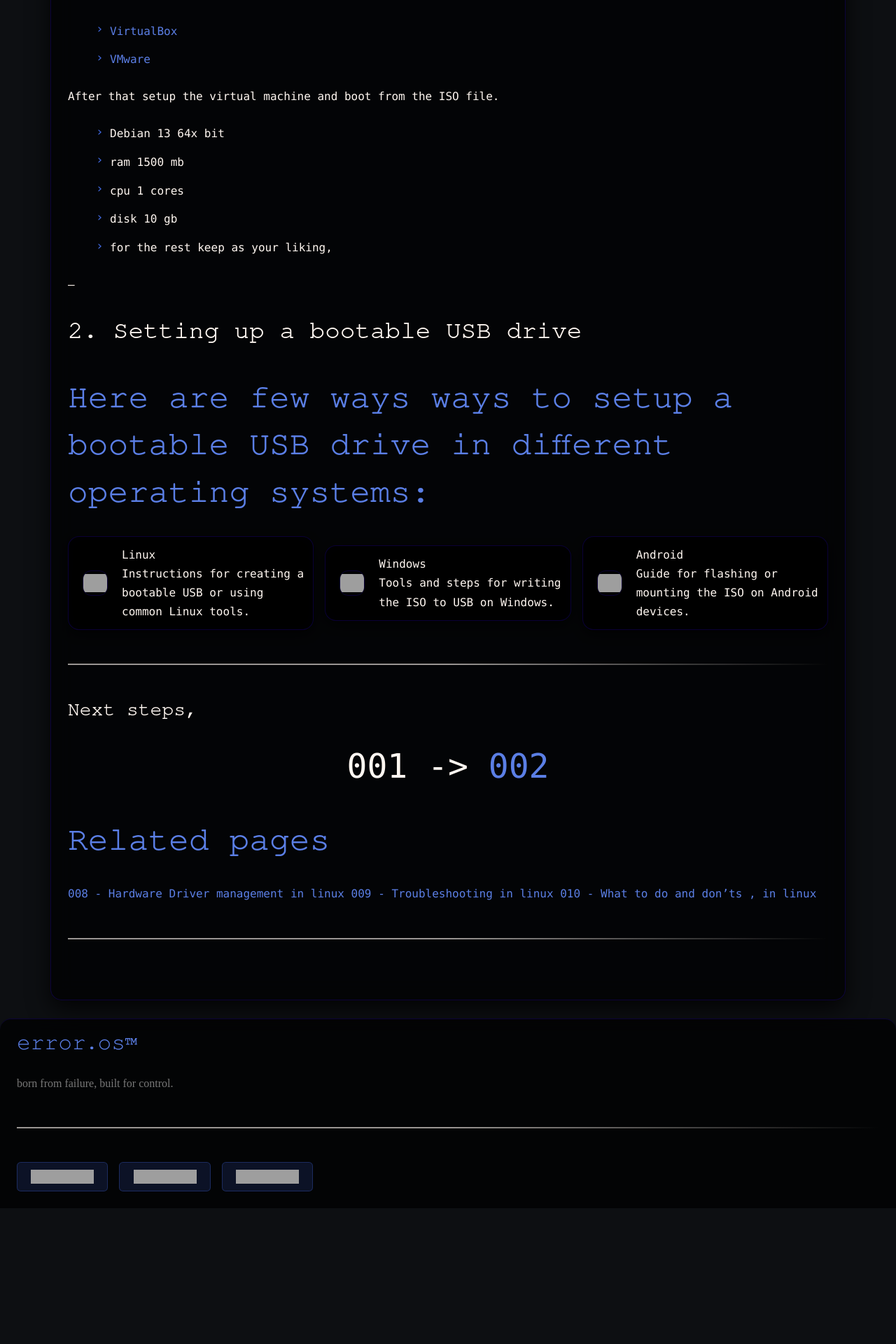
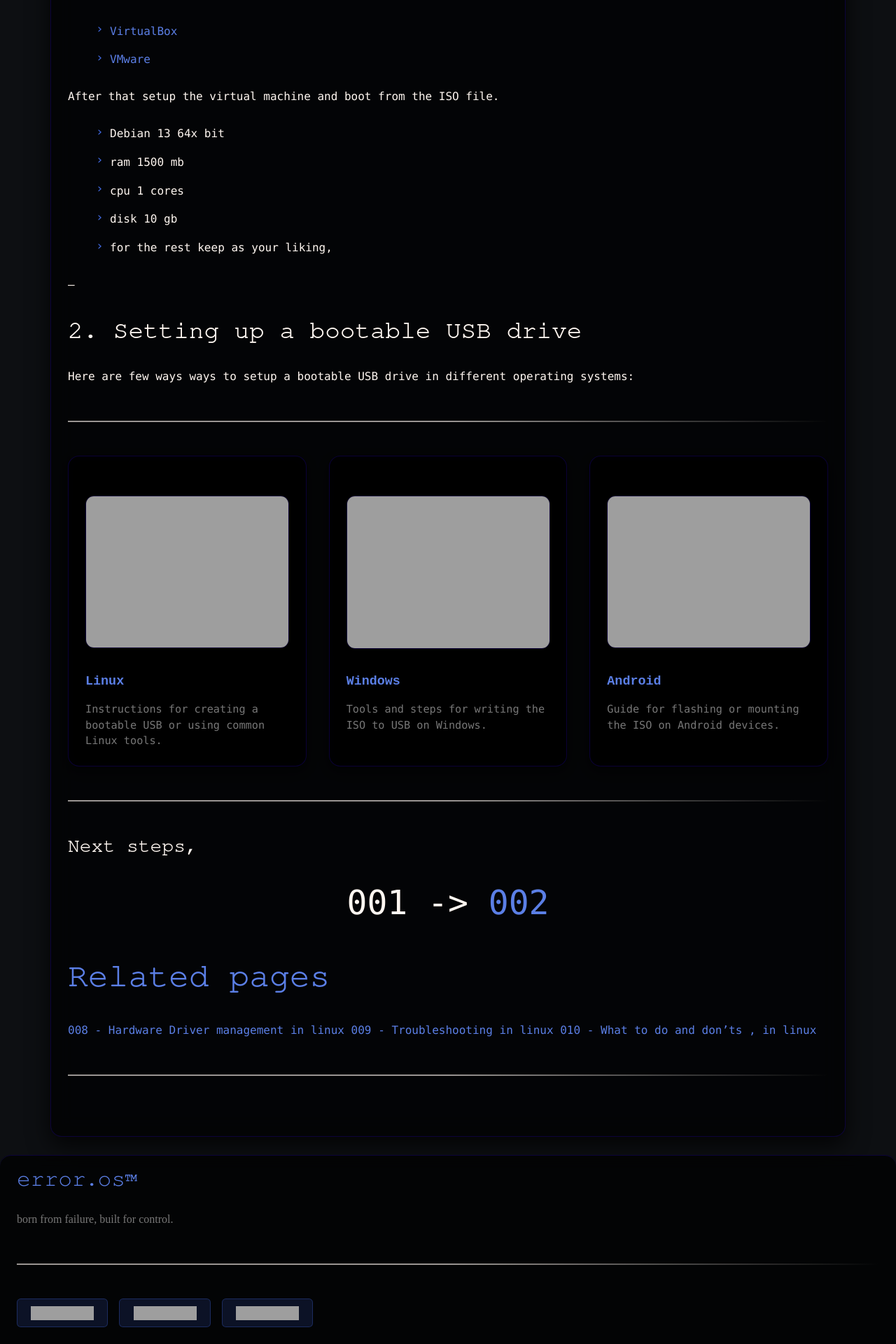
Before and after one commit to zynomon/error.doc, a Jekyll site: the page built from docs/001/index.md, in a window 1280 px wide. Shown: the part 2215-4135 px from the top of the page at 70% size. Built offline with Jekyll 4.4.1, drawn with Linux system fonts in a browser that asks for light colours; nearby versions of some CDN libraries; grey boxes are pictures that could not be loaded.

Commit message:
lets see

```diff
--- a/assets/css/style.css
+++ b/assets/css/style.css
@@ -1280,18 +1280,19 @@
 
 .docs-grid {
     display: grid;
-    grid-template-columns: repeat(auto-fit, minmax(300px, 1fr));
-    gap: 1.5rem;
+    grid-template-columns: repeat(auto-fit, minmax(280px, 1fr));
+    gap: 2rem;
     margin: 2rem 0;
 }
 
 .docs-card {
-    display: flex;
-    align-items: center;
-    gap: 1rem;
+    display: grid;
+    grid-template-rows: auto auto 1fr;
+    align-items: start;
     padding: 1.5rem;
     background: var(--glass-bg);
-    backdrop-filter: blur(12px);
+    backdrop-filter: blur(12px) saturate(120%);
+    -webkit-backdrop-filter: blur(12px) saturate(120%);
     border: 1px solid var(--glass-border);
     border-radius: var(--border-radius-lg);
     box-shadow: var(--shadow-md);
@@ -1307,12 +1308,36 @@
     box-shadow: var(--shadow-xl), var(--glow-md);
 }
 
+.docs-card .card-img {
+    width: 100%;
+    aspect-ratio: 4 / 3;
+    border-radius: var(--border-radius-md);
+    margin-bottom: 1rem;
+    background: var(--panel);
+    box-shadow: var(--shadow-sm);
+}
+
+.docs-card .card-title {
+    font-family: "OCR A Std", monospace;
+    font-weight: 600;
+    font-size: var(--step-up-1);
+    margin-bottom: 0.75rem;
+    color: var(--accent-bright);
+}
+
+.docs-card .card-desc {
+    font-size: 0.95rem;
+    line-height: 1.5;
+    color: var(--fg-secondary);
+}
+
 .docs-card code {
     background: rgba(65, 105, 225, 0.2);
     color: var(--accent-bright);
     padding: 0.4rem 0.8rem;
     border: 1px solid var(--accent-primary);
-    font-size: 1rem;
+    font-size: 0.9rem;
+    border-radius: var(--border-radius-sm);
 }
 
 /*  --------------------------------------------------------------------------
--- a/docs/001/index.md
+++ b/docs/001/index.md
@@ -4,6 +4,7 @@
 description: "Guide for downloading files and verifying checksums"
 embed-thumbnail: https://zynomon.github.io/error.doc/docs/001/thumb.png
 icon: https://zynomon.github.io/error/icons/doc/doc.svg
+
 ---
 
 # Downloading and checksum
@@ -35,8 +36,7 @@
         <img align="left" size="16" src="https://custom-icon-badges.demolab.com/badge/-5391FE?logo=powershell-white&logoColor=fff" alt="pwsh badge" />
         <b>Windows (pwsh) version</b> <span style="font-size:14px;">(click to expand)</span>
     </summary>
-<pre><code>
-New-Item -ItemType Directory -Force -Path "$HOME/downloads/iso"
+<pre><code>New-Item -ItemType Directory -Force -Path "$HOME/downloads/iso"
 Set-Location "$HOME/downloads/iso"
 
 Invoke-WebRequest -Uri "https://archive.org/download/error.os_Neospace_2025/error.os_Neospace_2025.iso" -OutFile "error.os_Neospace_2025.iso"
@@ -55,8 +55,7 @@
 
 $expectedMd5 = (Get-Content "md5sum.txt").Split(" ")[0]
 $actualMd5   = (Get-FileHash -Algorithm MD5 -Path "error.os_Neospace_2025.iso").Hash
-if ($expectedMd5.ToUpper() -eq $actualMd5.ToUpper()) { "MD5 verification passed" } else { "MD5 verification FAILED" }
-</code></pre>
+if ($expectedMd5.ToUpper() -eq $actualMd5.ToUpper()) { "MD5 verification passed" } else { "MD5 verification FAILED" }</code></pre>
 </details>
 
 <details>
@@ -64,8 +63,7 @@
         <img align="left" size="16" src="https://img.shields.io/badge/-black?logo=gnu-bash" alt="bash badge" />
         <b>Linux (bash) version</b> <span style="font-size:14px;">(click to expand)</span>
     </summary>
-<pre><code>
-mkdir -p ~/downloads/iso
+<pre><code>mkdir -p ~/downloads/iso
 cd ~/downloads/iso
 wget https://archive.org/download/error.os_Neospace_2025/error.os_Neospace_2025.iso
 wget https://archive.org/download/error.os_Neospace_2025/sums.7z
@@ -73,8 +71,7 @@
 gpg --verify iso_verification.gpg error.os_Neospace_2025.iso
 sha512sum -c iso_verification.sha512.txt
 sha256sum -c sha256sum.txt
-md5sum -c md5sum.txt
-</code></pre>
+md5sum -c md5sum.txt</code></pre>
 </details>
 
 
@@ -104,37 +101,40 @@
 --
 
 ### 2. Setting up a bootable USB drive
+Here are few ways ways to setup a bootable USB drive in different operating systems:
 
-Here are few ways ways to setup a bootable USB drive in different operating systems:
+
+
 ---
 
 
-
-<div class="docs-cards" style="display:grid; grid-template-columns:repeat(auto-fit, minmax(220px, 1fr)); gap:1rem; align-items:center;">
-  <a class="docs-card" href="./linux.html" role="button" aria-label="Linux instructions" style="display:flex; align-items:center; gap:0.75rem; padding:0.75rem; text-decoration:none;">
-    <img class="card-icon" src="https://zynomon.github.io/error/icons/doc/linux.svg" alt="Linux logo" width="40" height="40" style="width:2.25rem; height:2.25rem; object-fit:contain; flex:0 0 auto;" />
-    <div style="min-width:0;">
+<div class="docs-grid">
+  <a class="docs-card" href="./linux.html" role="button" aria-label="Linux instructions">
+    <img class="card-icon" src="https://zynomon.github.io/error/icons/doc/linux.svg" alt="Linux logo" />
+    <div>
       <div class="card-title">Linux</div>
       <div class="card-desc">Instructions for creating a bootable USB or using common Linux tools.</div>
     </div>
   </a>
 
-  <a class="docs-card" href="./windows.html" role="button" aria-label="Windows instructions" style="display:flex; align-items:center; gap:0.75rem; padding:0.75rem; text-decoration:none;">
-      <img class="card-icon" src="https://zynomon.github.io/error/icons/doc/windows.svg" alt="Windows logo" width="40" height="40" style="width:2.25rem; height:2.25rem; object-fit:contain; flex:0 0 auto;" />
-    <div style="min-width:0;">
+  <a class="docs-card" href="./windows.html" role="button" aria-label="Windows instructions">
+    <img class="card-icon" src="https://zynomon.github.io/error/icons/doc/windows.svg" alt="Windows logo" />
+    <div>
       <div class="card-title">Windows</div>
       <div class="card-desc">Tools and steps for writing the ISO to USB on Windows.</div>
     </div>
   </a>
 
-  <a class="docs-card" href="./android.html" role="button" aria-label="Android instructions" style="display:flex; align-items:center; gap:0.75rem; padding:0.75rem; text-decoration:none;">
-    <img class="card-icon" src="https://zynomon.github.io/error/icons/doc/android.svg" alt="Android logo" width="40" height="40" style="width:2.25rem; height:2.25rem; object-fit:contain; flex:0 0 auto;" />
-    <div style="min-width:0;">
+  <a class="docs-card" href="./android.html" role="button" aria-label="Android instructions">
+    <img class="card-icon" src="https://zynomon.github.io/error/icons/doc/android.svg" alt="Android logo" />
+    <div>
       <div class="card-title">Android</div>
       <div class="card-desc">Guide for flashing or mounting the ISO on Android devices.</div>
     </div>
   </a>
 </div>
+
+
 
 ---
 
```
